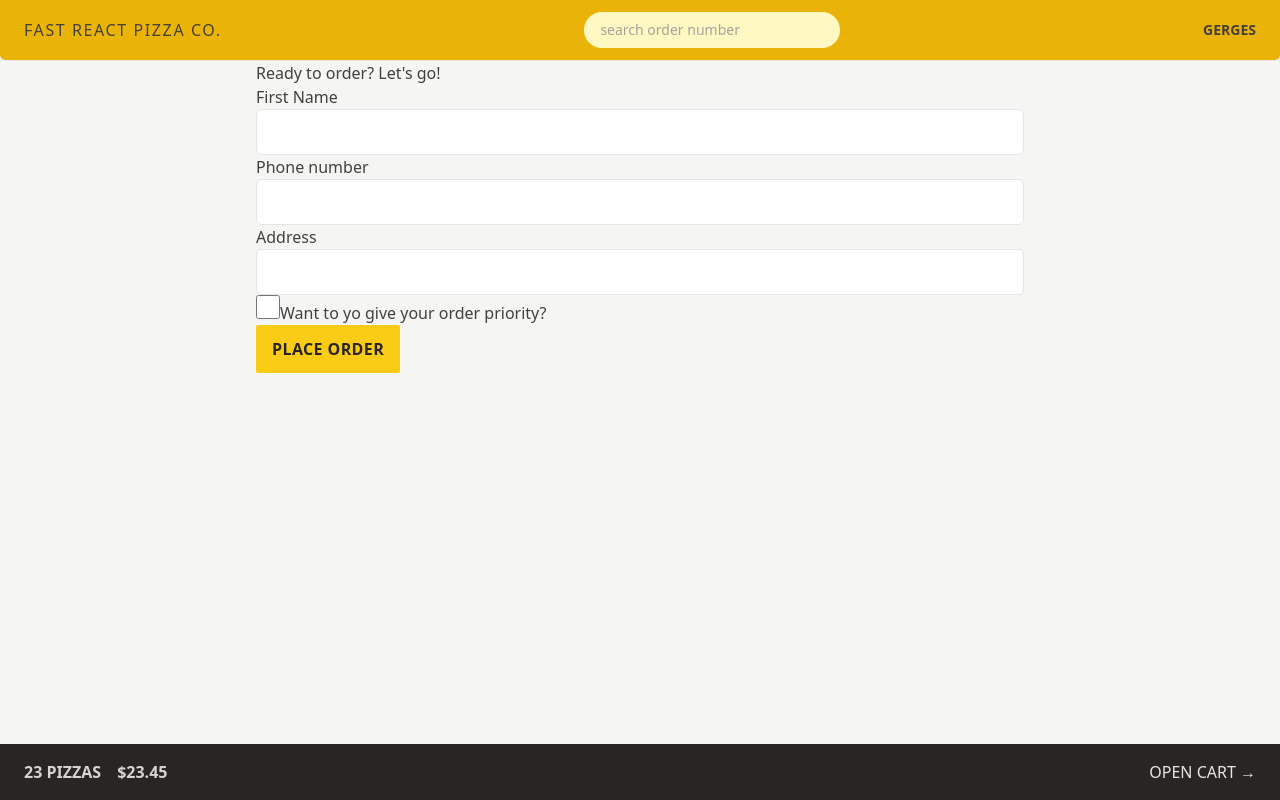
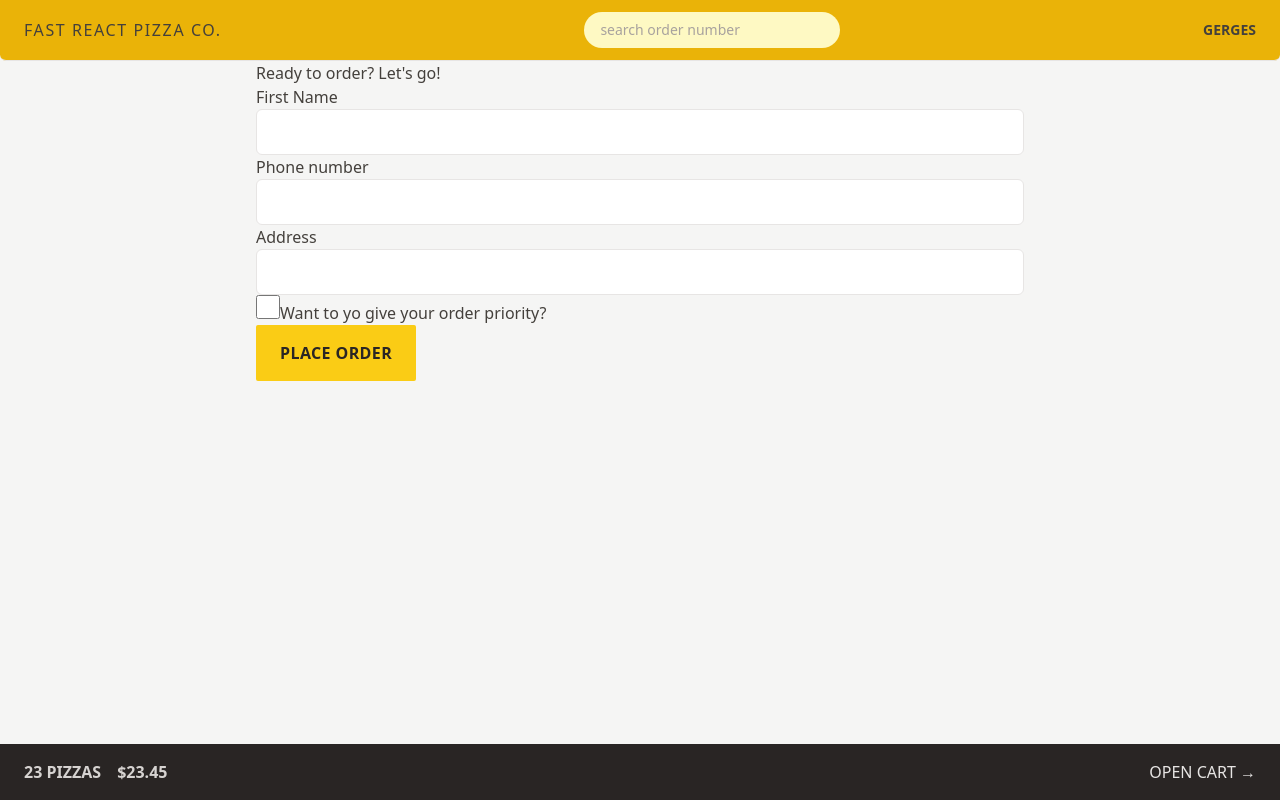
Before and after one commit to G3RGES/fast-react-pizza, a React (Vite) app: page /order/new in a window 1280 px wide. Built offline with nearby package versions, Linux system fonts and the light colour scheme.

Commit message:
Update Button.jsx

```diff
--- a/src/ui/Button.jsx
+++ b/src/ui/Button.jsx
@@ -1,9 +1,17 @@
-function Button({ children, disabled }) {
+import { Link } from "react-router-dom";
+
+function Button({ children, disabled, to }) {
+  const className =
+    "inline-block rounded-sm bg-yellow-400 px-4 py-3 font-semibold uppercase tracking-wide text-stone-800 transition-colors duration-300 hover:bg-yellow-300 focus:bg-yellow-300 focus:outline-none focus:ring focus:ring-yellow-300 focus:ring-offset-2 disabled:cursor-not-allowed sm:px-6 sm:py-4";
+
+  if (to)
+    return (
+      <Link className={className} to={to}>
+        {children}
+      </Link>
+    );
   return (
-    <button
-      disabled={disabled}
-      className="inline-block rounded-sm bg-yellow-400 px-4 py-3 font-semibold uppercase tracking-wide text-stone-800 transition-colors duration-300 hover:bg-yellow-300 focus:bg-yellow-300 focus:outline-none focus:ring focus:ring-yellow-300 focus:ring-offset-2 disabled:cursor-not-allowed"
-    >
+    <button disabled={disabled} className={className}>
       {children}
     </button>
   );
```
